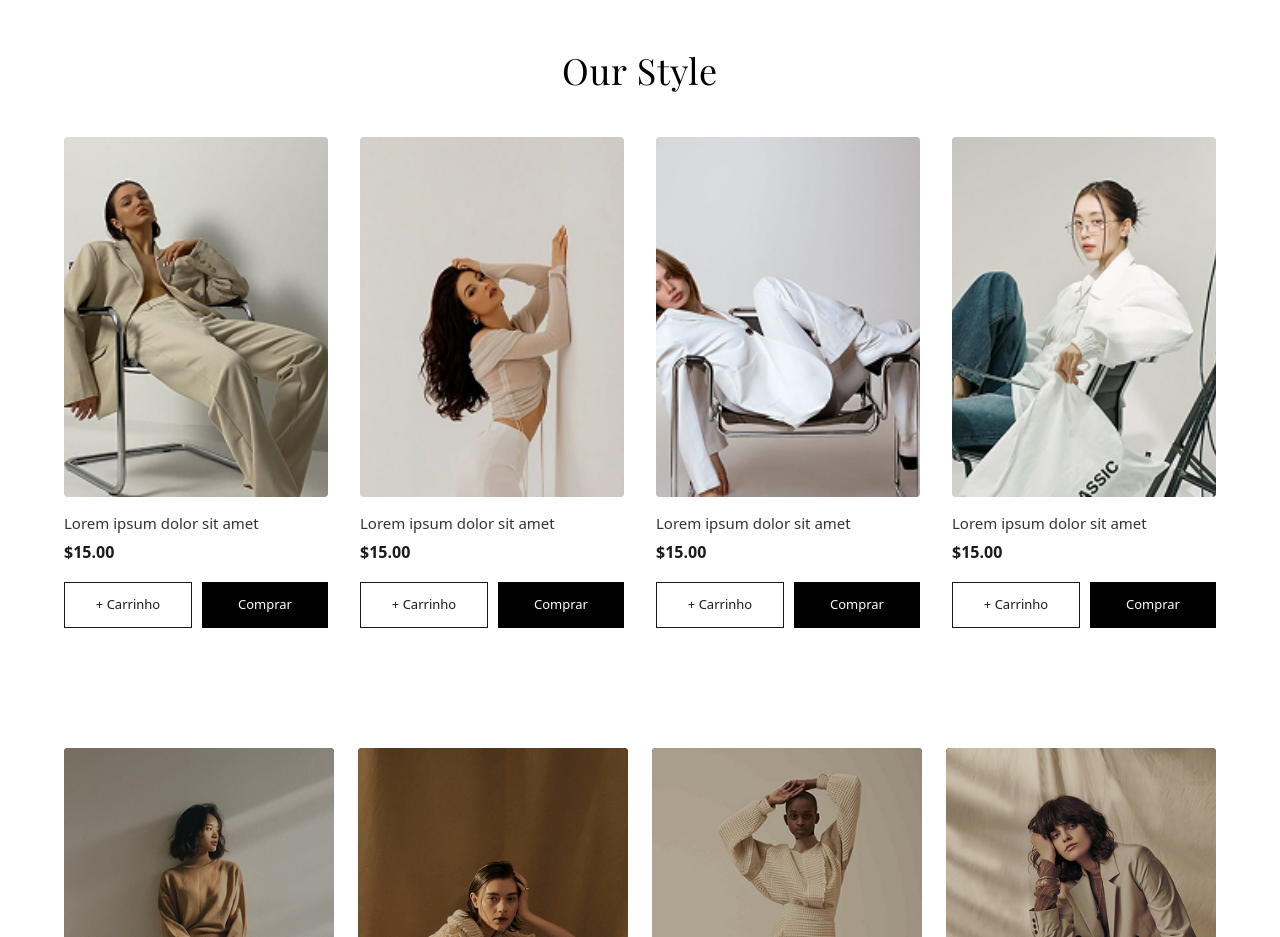
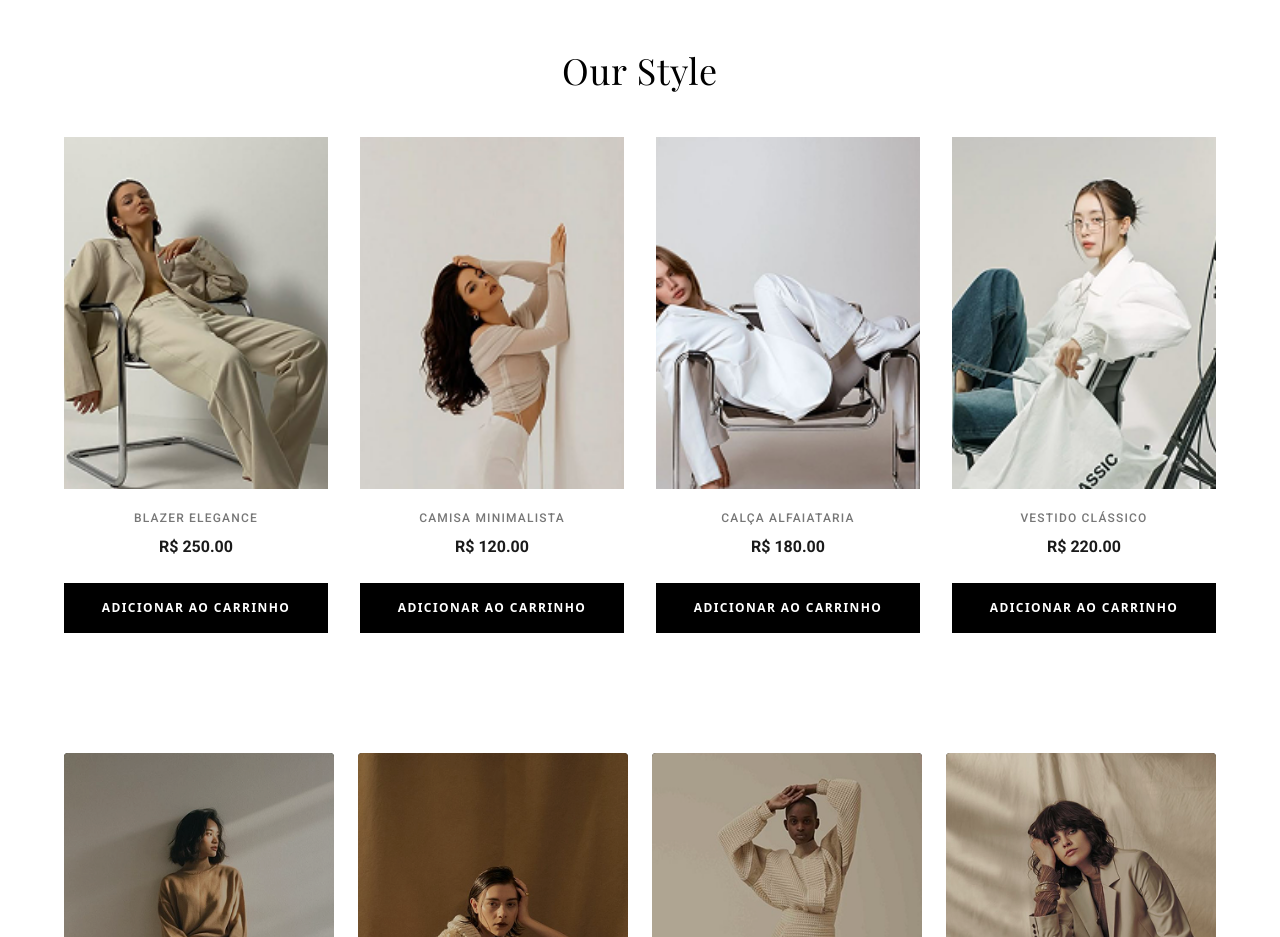
Before and after one commit to andredevdantas/FCRE, a React (Create React App) app: page / in a window 1280 px wide. Shown: the part 1620-2557 px from the top of the page. Built offline with nearby package versions, Linux system fonts and the light colour scheme; a web font is replaced by a local one.

Commit message:
fix: Correção de bugs no carrinho de compras e melhoria nos cards da HomePage e na estrutura geral do projeto.

```diff
--- a/src/Assets/Pages/HomePage.jsx
+++ b/src/Assets/Pages/HomePage.jsx
@@ -1,8 +1,27 @@
 import React from "react";
 import "../Styles/Pages/HomePage.css";
-import Navbar from "../components/Navbar.jsx";
+import Navbar from "../components/Navbar";
+import { useCart } from "../context/CartContext";
+import { useAuth } from "../context/AuthContext";
+
+const produtosDestaque = [
+  { id: 101, nome: "Blazer Elegance", preco: 250.0, imagem: "/IMG/Our Style/Our Style 1.png" },
+  { id: 102, nome: "Camisa Minimalista", preco: 120.0, imagem: "/IMG/Our Style/Our Style 2.png" },
+  { id: 103, nome: "Calça Alfaiataria", preco: 180.0, imagem: "/IMG/Our Style/Our Style 3.png" },
+  { id: 104, nome: "Vestido Clássico", preco: 220.0, imagem: "/IMG/Our Style/Our Style 4.png" }
+];
 
 const HomePage = () => {
+  const { adicionarAoCarrinho } = useCart();
+  const { user } = useAuth();
+  const handleAdicionar = (produto) => {
+    if (!user) {
+      alert("Por favor, faça login para adicionar produtos ao seu carrinho!");
+      return;
+    }
+    adicionarAoCarrinho(produto);
+  };
+
   return (
     <div className="homepage-container">
       <Navbar />
@@ -45,27 +64,30 @@ const HomePage = () => {
           </div>
         </section>
 
-        {/* Our Style*/}
+        {/* Our Style (Vitrine Dinâmica Interligada) */}
         <section className="our-style">
           <h4>Our Style</h4>
           <div className="style-grid">
-            {["1", "2", "3", "4"].map((num) => (
-              <div className="style-card" key={num}>
+            {produtosDestaque.map((produto) => (
+              <div className="style-card" key={produto.id}>
                 <div className="card-img-container">
-                  <img src={`/IMG/Our Style/Our Style ${num}.png`} alt={`Style ${num}`} />
+                  <img src={produto.imagem} alt={produto.nome} />
                 </div>
-                <p className="product-title">Lorem ipsum dolor sit amet</p>
-                <p className="product-price">$15.00</p>
+                <p className="product-title">{produto.nome}</p>
+                <p className="product-price">R$ {produto.preco.toFixed(2)}</p>
                 <div className="card-buttons">
-                  <button className="btn-outline">+ Carrinho</button>
-                  <button className="btn-primary-home">Comprar</button>
+                  <button
+                    className="btn-primary-home"
+                    onClick={() => handleAdicionar(produto)}
+                  >
+                    Adicionar ao Carrinho
+                  </button>
                 </div>
               </div>
             ))}
           </div>
         </section>
 
-        {/* Bottom Section*/}
         <section className="bottom-section">
           <div className="bottom-grid">
             {["DAY", "NIGHT", "ANYWHERE", "EVERYWHERE"].map((label) => (
--- a/src/Assets/Pages/Store.jsx
+++ b/src/Assets/Pages/Store.jsx
@@ -2,6 +2,7 @@ import React from "react";
 import "../Styles/Pages/Store.css";
 import Navbar from "../components/Navbar";
 import { useCart } from "../context/CartContext";
+import { useAuth } from "../context/AuthContext";
 
 const roupas = [
   { id: 1, nome: "Camiseta Oversized", preco: 89.9, imagem: "/IMG/Store/Oversized.jpeg" },
@@ -12,6 +13,14 @@ const roupas = [
 
 const Store = () => {
   const { adicionarAoCarrinho } = useCart();
+  const { user } = useAuth();
+  const handleAdicionar = (produto) => {
+    if (!user) {
+      alert("Por favor, faça login para adicionar produtos ao seu carrinho!");
+      return;
+    }
+    adicionarAoCarrinho(produto);
+  };
 
   return (
     <div className="store-container">
@@ -28,8 +37,9 @@ const Store = () => {
               </div>
               <h2>{produto.nome}</h2>
               <p>R$ {produto.preco.toFixed(2)}</p>
+
               <button
-                onClick={() => adicionarAoCarrinho(produto)}
+                onClick={() => handleAdicionar(produto)}
                 className="product-add"
               >
                 Adicionar ao Carrinho
--- a/src/Assets/Styles/Pages/HomePage.css
+++ b/src/Assets/Styles/Pages/HomePage.css
@@ -183,83 +183,71 @@
   border: none;
   display: flex;
   flex-direction: column;
-  align-items: flex-start;
+  align-items: center;
+  text-align: center;
 }
 
 .card-img-container {
   width: 100%;
-  height: 360px;
+  aspect-ratio: 3 / 4;
   overflow: hidden;
-  margin-bottom: 16px;
-  border-radius: 4px;
-  background-color: #f3f4f6;
+  margin-bottom: 20px;
+  background-color: #f9f9f9;
 }
 
 .style-card img {
   width: 100%;
   height: 100%;
   object-fit: cover;
-  transition: transform 0.6s cubic-bezier(0.25, 1, 0.5, 1);
+  object-position: top center;
+  transition: transform 0.8s cubic-bezier(0.25, 1, 0.5, 1);
 }
 
 .style-card:hover img {
-  transform: scale(1.05);
+  transform: scale(1.06);
 }
 
 .product-title {
-  font-size: 15px;
-  color: #333;
-  margin-bottom: 6px;
-  font-weight: 400;
-  line-height: 1.4;
+  font-family: 'Roboto', sans-serif;
+  font-size: 12px;
+  color: #777;
+  margin-bottom: 8px;
+  font-weight: 500;
+  text-transform: uppercase;
+  letter-spacing: 0.1em;
 }
 
 .product-price {
+  font-family: 'Roboto', sans-serif;
   font-size: 16px;
   font-weight: 600;
   color: #1a1a1a;
-  margin-bottom: 18px;
+  margin-bottom: 24px;
 }
 
 .card-buttons {
   display: flex;
-  gap: 10px;
   width: 100%;
   margin-top: auto;
-}
-
-.btn-outline {
-  flex: 1;
-  border: 1px solid #1a1a1a;
-  background: transparent;
-  font-size: 13px;
-  font-weight: 500;
-  padding: 12px;
-  color: #1a1a1a;
-  cursor: pointer;
-  transition: all 0.2s ease;
-}
-
-.btn-outline:hover {
-  background-color: #1a1a1a;
-  color: white;
 }
 
 .btn-primary-home {
   flex: 1;
   background-color: black;
   color: white;
-  font-size: 13px;
-  font-weight: 500;
-  padding: 12px;
+  font-size: 12px;
+  font-weight: 600;
+  padding: 16px;
   border: none;
   cursor: pointer;
-  transition: all 0.2s ease;
+  text-transform: uppercase;
+  letter-spacing: 0.12em;
+  transition: all 0.3s ease;
 }
 
 .btn-primary-home:hover {
   background-color: #333;
-  transform: translateY(-1px);
+  transform: translateY(-2px);
 }
 
 .bottom-section {
--- a/src/Assets/components/LoginPopup.jsx
+++ b/src/Assets/components/Modals/LoginPopup.jsx
@@ -1,10 +1,11 @@
 import React, { useState } from "react";
-import { useAuth } from "../context/AuthContext.jsx";
+import { useAuth } from "../../context/AuthContext.jsx";
 
 const LoginPopup = ({ onClose }) => {
   const { login } = useAuth();
   const [username, setUsername] = useState("");
   const [password, setPassword] = useState("");
+
   const handleSubmit = (e) => {
     e.preventDefault();
     if (username.trim() === "") return;
--- /dev/null
+++ b/src/Assets/components/Modals/LogoutPopup.jsx
@@ -0,0 +1,31 @@
+import React from "react";
+
+const LogoutPopup = ({ onConfirm, onClose }) => {
+  return (
+    <div className="login-popup" onClick={(e) => e.stopPropagation()}>
+      <h2 style={{ textAlign: "center", marginBottom: "16px" }}>Sair da Conta</h2>
+      <p style={{ textAlign: "center", color: "#555", marginBottom: "24px", fontSize: "15px" }}>
+        Tem certeza que deseja sair da sua conta? Você precisará fazer login novamente para acessar seu carrinho.
+      </p>
+
+      <div style={{ display: "flex", gap: "12px" }}>
+        <button
+          className="btn-outline"
+          onClick={onClose}
+          style={{ flex: 1, padding: "12px", borderRadius: "6px" }}
+        >
+          Cancelar
+        </button>
+        <button
+          className="btn-primary"
+          onClick={onConfirm}
+          style={{ flex: 1, padding: "12px", borderRadius: "6px", backgroundColor: "#dc2626" }}
+        >
+          Sair
+        </button>
+      </div>
+    </div>
+  );
+};
+
+export default LogoutPopup;
--- a/src/Assets/components/Navbar.jsx
+++ b/src/Assets/components/Navbar.jsx
@@ -1,21 +1,29 @@
 import React, { useEffect, useRef, useState } from "react";
 import { Link } from "react-router-dom";
 import "../Styles/components/Navbar.css";
-import CartButton from "./Modals/CartButton.jsx";
+
+// Botões
+import CartButton from "./CartButton.jsx";
 import LoginButton from "./LoginButton.jsx";
+
+// Modais
 import CartPopup from "./Modals/CartPopup.jsx";
-import LoginPopup from "./LoginPopup.jsx";
+import LoginPopup from "./Modals/LoginPopup.jsx";
+import LogoutPopup from "./Modals/LogoutPopup.jsx";
+
+// Contextos Globais
 import { useCart } from "../context/CartContext.jsx";
 import { useAuth } from "../context/AuthContext.jsx";
 
 const Navbar = () => {
-  const { cart, removerDoCarrinho, totalCarrinho } = useCart();
+  const { cart, removerDoCarrinho, totalCarrinho, limparCarrinho } = useCart();
   const { user, logout } = useAuth();
   const sidebarRef = useRef(null);
   const navbarRef = useRef(null);
   const [sidebarVisible, setSidebarVisible] = useState(false);
   const [cartVisible, setCartVisible] = useState(false);
   const [loginVisible, setLoginVisible] = useState(false);
+  const [logoutVisible, setLogoutVisible] = useState(false);
 
   useEffect(() => {
     const navbar = navbarRef.current;
@@ -42,6 +50,7 @@ const Navbar = () => {
       setSidebarVisible(false);
       setCartVisible(false);
       setLoginVisible(false);
+      setLogoutVisible(false);
     };
     document.addEventListener("click", handleDocumentClick);
     return () => document.removeEventListener("click", handleDocumentClick);
@@ -83,11 +92,21 @@ const Navbar = () => {
               e.stopPropagation();
               setCartVisible(!cartVisible);
               setLoginVisible(false);
+              setLogoutVisible(false);
             }}
           />
 
           {user ? (
-            <button className="icon-btn" onClick={logout} title="Sair" aria-label="Sair da conta">
+            <button
+              className="icon-btn"
+              onClick={(e) => {
+                e.stopPropagation();
+                setLogoutVisible(!logoutVisible);
+                setCartVisible(false);
+              }}
+              title="Sair"
+              aria-label="Sair da conta"
+            >
               <i className="fas fa-sign-out-alt"></i>
             </button>
           ) : (
@@ -102,8 +121,12 @@ const Navbar = () => {
         </div>
       </nav>
 
-      {(cartVisible || loginVisible) && (
-        <div className="popup-overlay" onClick={() => { setCartVisible(false); setLoginVisible(false); }}></div>
+      {(cartVisible || loginVisible || logoutVisible) && (
+        <div className="popup-overlay" onClick={() => {
+          setCartVisible(false);
+          setLoginVisible(false);
+          setLogoutVisible(false);
+        }}></div>
       )}
 
       {cartVisible && (
@@ -122,6 +145,17 @@ const Navbar = () => {
       {loginVisible && !user && (
         <LoginPopup onClose={() => setLoginVisible(false)} />
       )}
+
+      {logoutVisible && user && (
+        <LogoutPopup
+          onClose={() => setLogoutVisible(false)}
+          onConfirm={() => {
+            logout();
+            limparCarrinho();
+            setLogoutVisible(false);
+          }}
+        />
+      )}
     </>
   );
 };
--- a/src/Assets/context/CartContext.jsx
+++ b/src/Assets/context/CartContext.jsx
@@ -20,10 +20,14 @@ export const CartProvider = ({ children }) => {
     setCart((prev) => prev.filter((_, i) => i !== index));
   };
 
+  const limparCarrinho = () => {
+    setCart([]);
+  };
+
   const totalCarrinho = cart.reduce((acc, item) => acc + item.preco, 0).toFixed(2);
 
   return (
-    <CartContext.Provider value={{ cart, adicionarAoCarrinho, removerDoCarrinho, totalCarrinho }}>
+    <CartContext.Provider value={{ cart, adicionarAoCarrinho, removerDoCarrinho, limparCarrinho, totalCarrinho }}>
       {children}
     </CartContext.Provider>
   );
```
Also changed, not shown: src/Assets/components/CartButton.jsx (renamed from src/Assets/components/Modals/CartButton.jsx).
